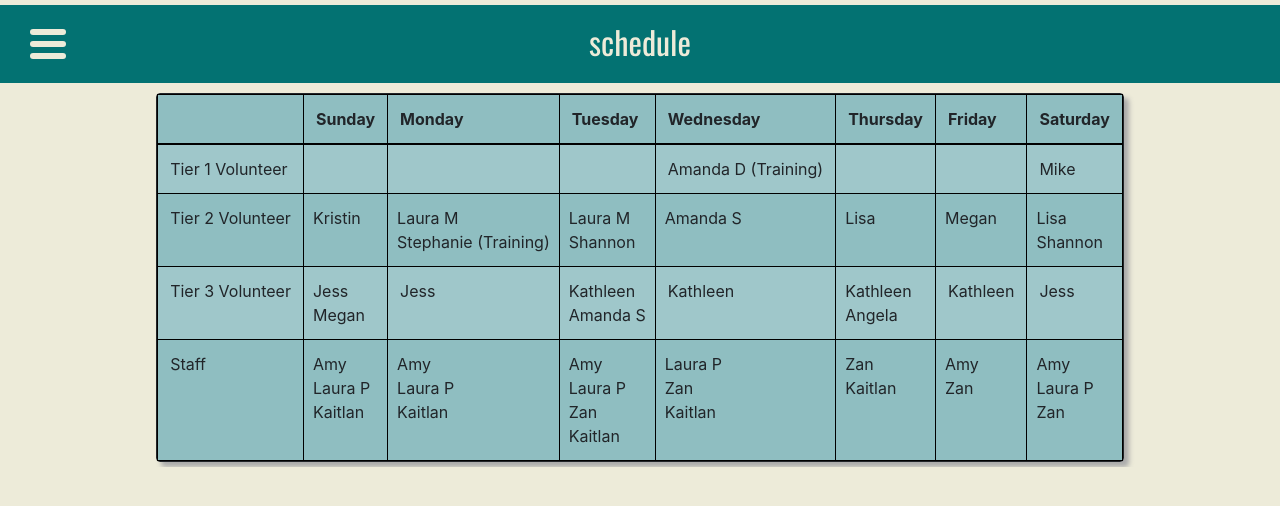
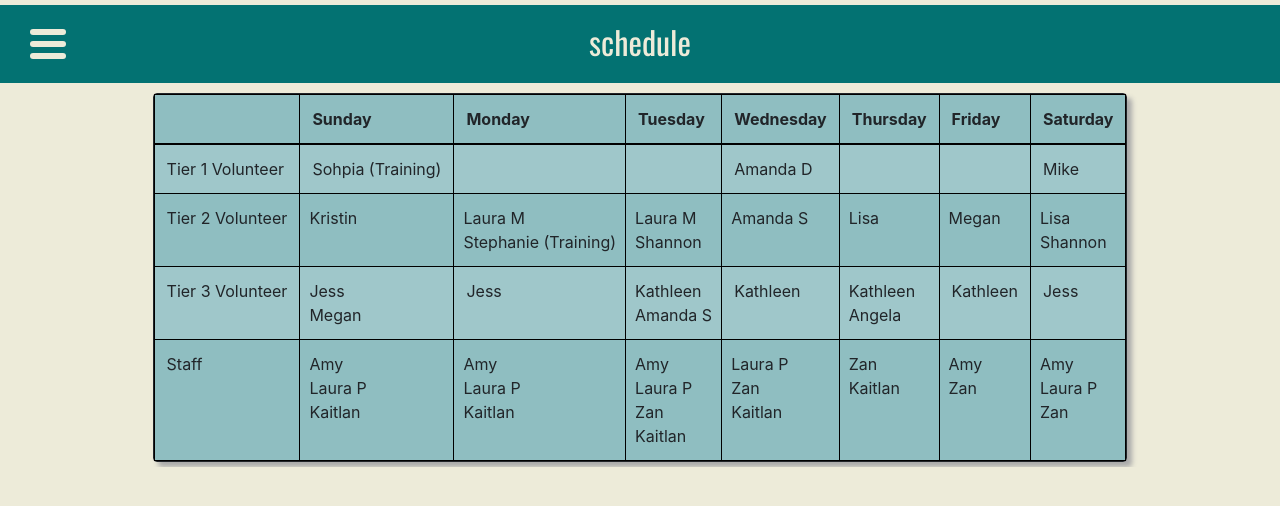
Before and after one commit to emailBuilderDBFU/emailBuilderDBFU.github.io, a React (Create React App) app: page /schedule in a window 1280 px wide. Shown: the top 506 px of the page. Built offline with nearby package versions, Linux system fonts and the light colour scheme.

Commit message:
updated schedule

```diff
--- a/src/components/Schedule.js
+++ b/src/components/Schedule.js
@@ -30,10 +30,10 @@ export class Schedule extends React.Component {
 							<tbody>
 								<tr>
 									<td>Tier 1 Volunteer</td>
+									<td>Sohpia (Training)</td>
 									<td></td>
 									<td></td>
-									<td></td>
-									<td>Amanda D (Training)</td>
+									<td>Amanda D</td>
 									<td></td>
 									<td></td>
 									<td>Mike</td>
```
